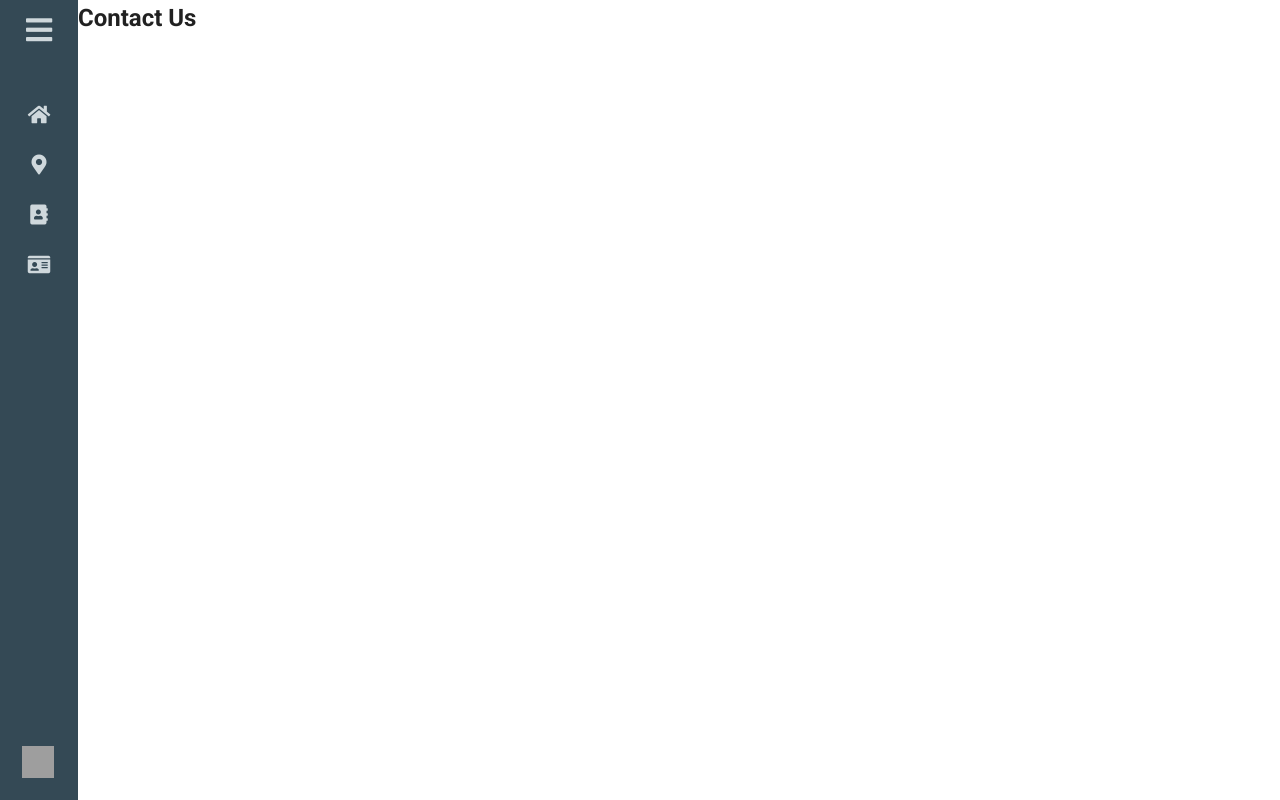
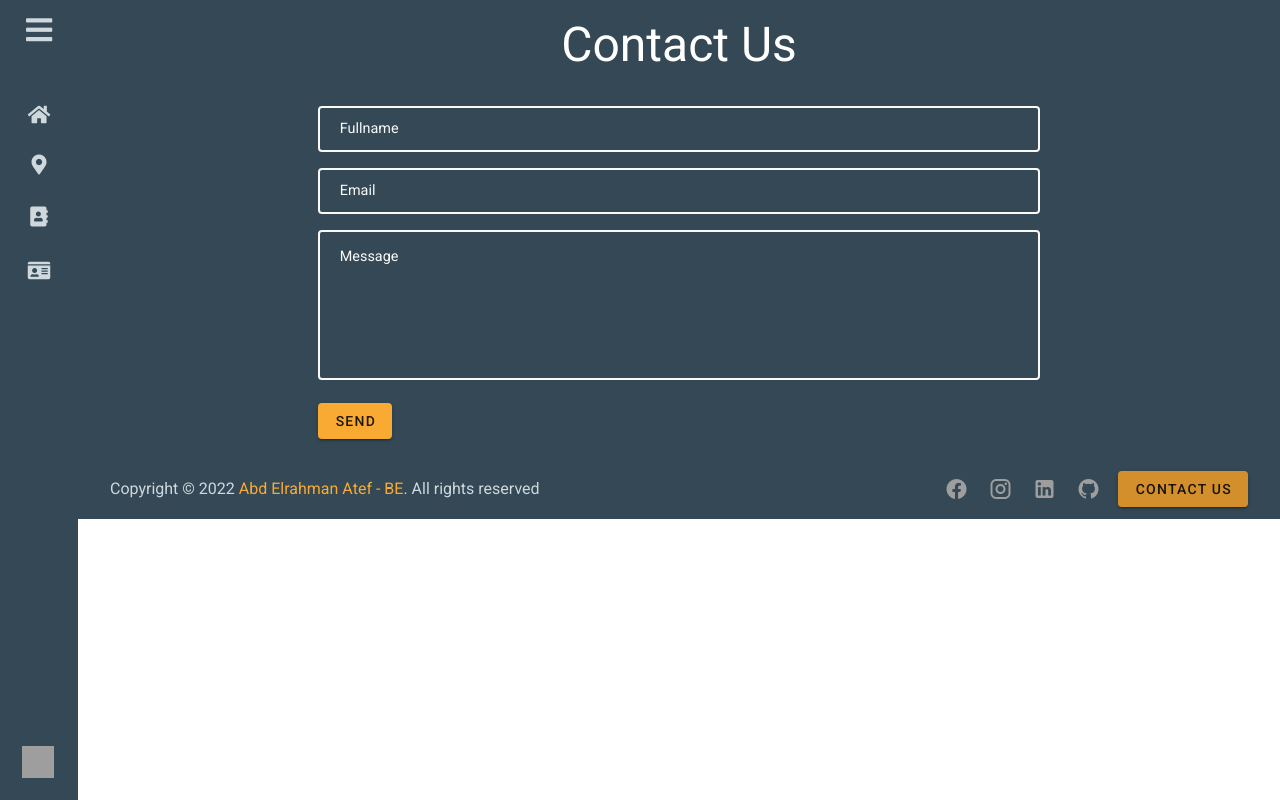
Before and after one commit to Boody2004/mnen-app-new, a Vue app: page /contactUs in a window 1280 px wide. Built offline with nearby package versions, Linux system fonts and the light colour scheme; grey boxes are pictures that could not be loaded.

Commit message:
add contact us page

```diff
--- a/src/components/admin/inputData/ContactFormField.vue
+++ b/src/components/admin/inputData/ContactFormField.vue
@@ -1,6 +1,15 @@
 <template>
   <div :class="`input-container ${isFocused ? 'focus' : ''}`">
+    <textarea
+      v-if="type === 'textarea'"
+      @focus="focus()"
+      @blur="blur()"
+      :name="name"
+      v-model="text"
+      class="input"
+    />
     <input
+      v-else
       @focus="focus()"
       @blur="blur()"
       :type="type"
@@ -56,6 +65,13 @@ export default {
   border-radius: 4px;
   transition: 0.3s;
 }
+textarea.input {
+  padding: 0.8rem 1.2rem;
+  min-height: 150px;
+  border-radius: 4px;
+  resize: none;
+  overflow-y: auto;
+}
 .input-container label {
   position: absolute;
   top: 50%;
@@ -68,6 +84,10 @@ export default {
   pointer-events: none;
   z-index: 1000;
   transition: 0.5s;
+}
+.input-container.textarea label {
+  top: 1rem;
+  transform: translateY(0);
 }
 .input-container span {
   position: absolute;
@@ -88,7 +108,7 @@ export default {
   opacity: 0;
   transition: 0.3s;
   height: 5px;
-  background-color: #4a6572;
+  background-color: #344955;
   top: 50%;
   transform: translateY(-50%);
 }
--- a/src/components/admin/inputData/map/MapInputData.vue
+++ b/src/components/admin/inputData/map/MapInputData.vue
@@ -18,7 +18,7 @@
 
     <v-stepper-items>
       <v-stepper-content step="1">
-        <v-card class="mb-12" color="#4A6572" height="auto">
+        <v-card class="mb-12" color="#344955" height="auto">
           <Input v-if="pharmacies" :locationData="pharmacies" />
         </v-card>
 
@@ -26,7 +26,7 @@
       </v-stepper-content>
 
       <v-stepper-content step="2">
-        <v-card class="mb-12" color="#4A6572" height="auto">
+        <v-card class="mb-12" color="#344955" height="auto">
           <Input v-if="atms" :locationData="atms" />
         </v-card>
 
@@ -36,7 +36,7 @@
       </v-stepper-content>
 
       <v-stepper-content step="3">
-        <v-card class="mb-12" color="#4A6572" height="auto">
+        <v-card class="mb-12" color="#344955" height="auto">
           <Input v-if="supermarkets" :locationData="supermarkets" />
         </v-card>
 
--- a/src/components/app/SideBar.vue
+++ b/src/components/app/SideBar.vue
@@ -30,7 +30,7 @@
           <div class="iocn-link">
             <a href="/aboutUs">
               <i class="fas fa-address-book"></i>
-              <span class="link_name">About</span>
+              <span class="link_name">About Us</span>
             </a>
           </div>
         </li>
@@ -38,7 +38,7 @@
           <div class="iocn-link">
             <a href="/contactUs">
               <i class="fas fa-id-card"></i>
-              <span class="link_name">Contact</span>
+              <span class="link_name">Contact Us</span>
             </a>
           </div>
         </li>
--- a/src/components/shared/Footer.vue
+++ b/src/components/shared/Footer.vue
@@ -10,18 +10,19 @@
     </span>
 
     <div class="px-8">
-      <v-btn icon color="grey" class="px-2">
+      <v-btn icon color="grey" class="mx-1">
         <v-icon> mdi-facebook </v-icon>
       </v-btn>
-      <v-btn icon color="grey" class="px-2">
+      <v-btn icon color="grey" class="mx-1">
         <v-icon> mdi-instagram </v-icon>
       </v-btn>
-      <v-btn icon color="grey" class="px-2">
+      <v-btn icon color="grey" class="mx-1">
         <v-icon> mdi-linkedin </v-icon>
       </v-btn>
-      <v-btn icon color="grey" class="px-2">
+      <v-btn icon color="grey" class="mx-1">
         <v-icon> mdi-github </v-icon>
       </v-btn>
+      <v-btn color="#F9AA33" class="ml-2" to="/contactUs"> Contact Us </v-btn>
     </div>
   </footer>
 </template>
--- a/src/views/ContactUs.vue
+++ b/src/views/ContactUs.vue
@@ -1,5 +1,41 @@
 <template>
-  <section>
-    <h1>Contact Us</h1>
+  <section style="background: #344955">
+    <div class="text-h3 white--text text-center py-5">Contact Us</div>
+
+    <form
+      style="padding: 0 20%"
+      :action="`https://formsubmit.co/${contactUsEmail}`"
+      method="POST"
+    >
+      <ContactFormField name="name" type="text" labelText="Fullname" />
+      <ContactFormField name="email" type="email" labelText="Email" />
+      <ContactFormField
+        class="textarea"
+        name="message"
+        type="textarea"
+        labelText="Message"
+      />
+      <div class="pb-5">
+        <v-btn color="#F9AA33" type="submit"> Send </v-btn>
+      </div>
+    </form>
+
+    <Footer />
   </section>
 </template>
+
+<script>
+import ContactFormField from "@/components/admin/inputData/ContactFormField.vue";
+import Footer from "@/components/shared/Footer.vue";
+
+export default {
+  name: "ContactUs",
+  // eslint-disable-next-line @typescript-eslint/explicit-module-boundary-types
+  data() {
+    return {
+      contactUsEmail: process.env.VUE_APP_EMAIL,
+    };
+  },
+  components: { ContactFormField, Footer },
+};
+</script>
```
Also changed, not shown: 1 other file (tests, documents, lock files or other folders).
